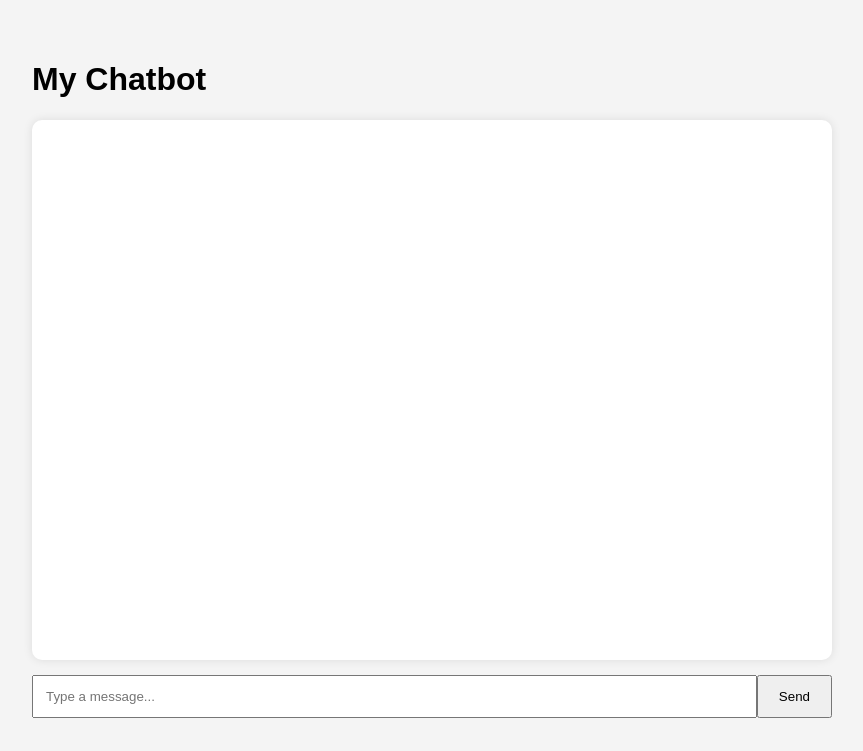
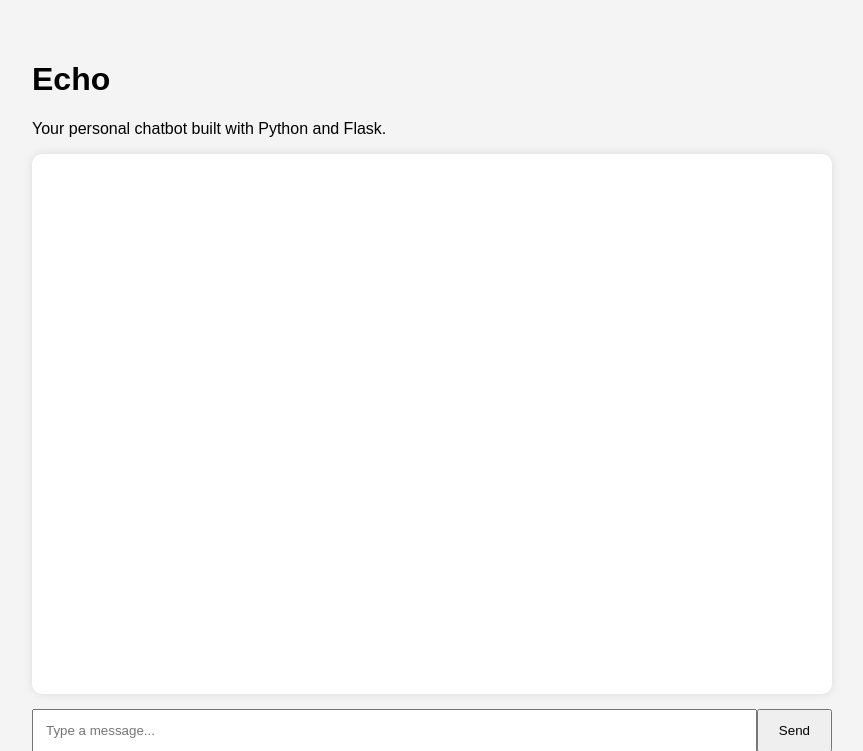
Before and after one commit to annalangan100/chatbot-project, a Flask app: page / in a window 1280 px wide. Shown: the top 751 px of the page, without its empty margins (208-1071 px from the left). Run offline with Flask 3, Linux system fonts and the light colour scheme.

Commit message:
Rename to Echo and updated README

```diff
--- a/templates/index.html
+++ b/templates/index.html
@@ -68,7 +68,8 @@
 
 <body>
 
-    <h1>My Chatbot</h1>
+    <h1>Echo</h1>
+    <p>Your personal chatbot built with Python and Flask.</p>
 
     <div class="chat-container">
 
```
Also changed, not shown: README.md.
